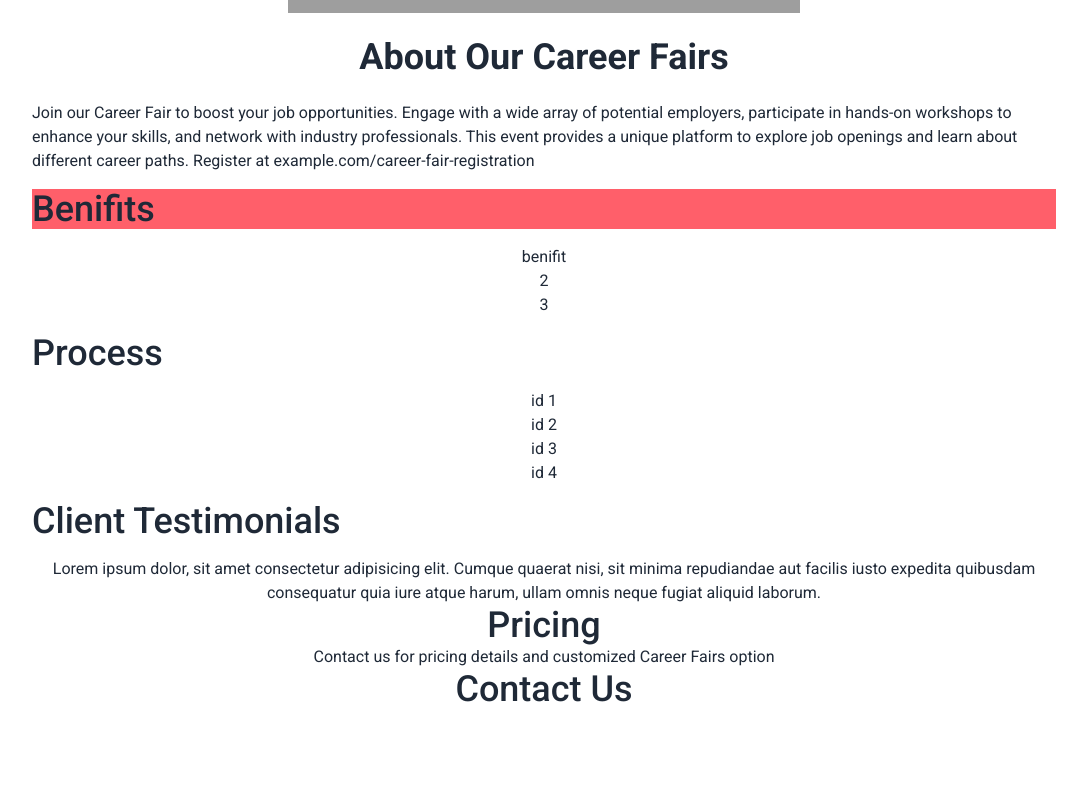
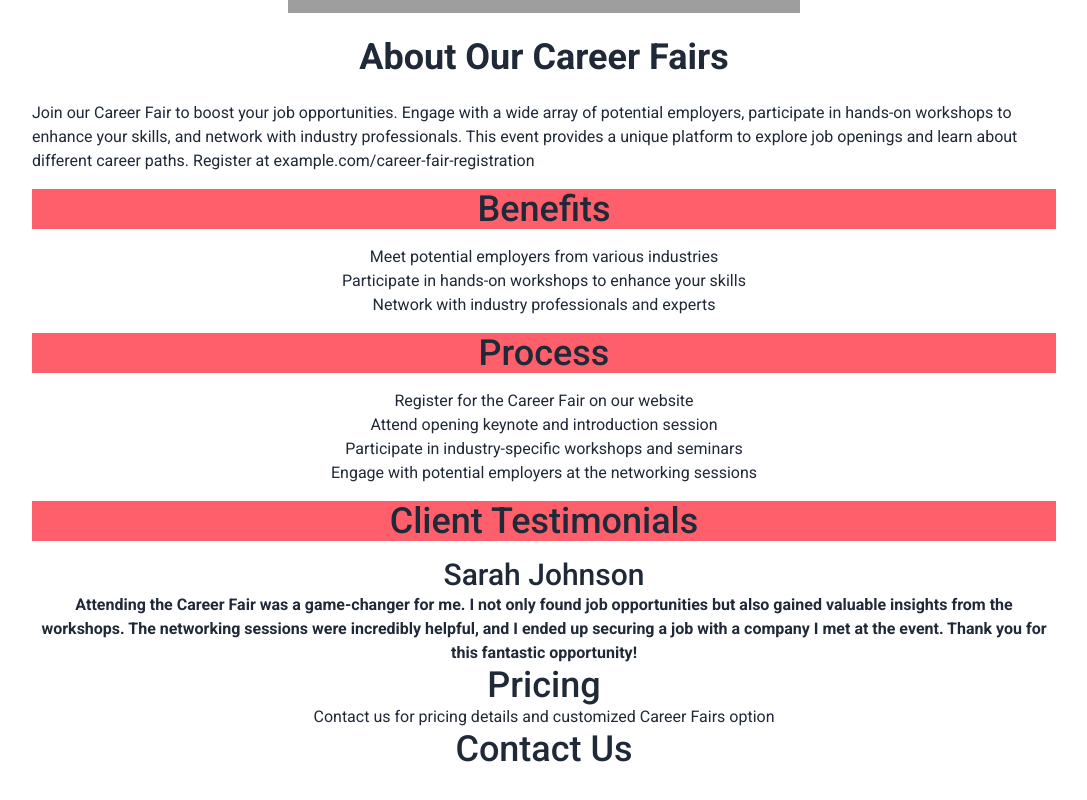
Before and after one commit to Jahid2121/wisdom-wave, a React (Vite) app: page /service/1 in a window 1280 px wide. Shown: the part 548-1348 px from the top of the page, without its empty margins (96-1183 px from the left). Before the commit the page ends 1289 px from the top, so only its background shows below. Built offline with nearby package versions, Linux system fonts and the light colour scheme; no server answers; grey boxes are pictures that could not be loaded.

Commit message:
Update data to dynamic in the serviceDetails page

```diff
--- a/src/pages/ServiceDetails/ServiceDetails.jsx
+++ b/src/pages/ServiceDetails/ServiceDetails.jsx
@@ -8,7 +8,10 @@ const ServiceDetails = () => {
     const services = useLoaderData()
     const service = services?.map(service => service)
     const event = service?.find(data => data.id === idInt )
-    const { name, image, price, DetailedDescription } = event
+    const { name, benefits,process, testimonials,image, price, DetailedDescription } = event
+    const User = testimonials?.map(testimonial => testimonial.user)
+    const Quote = testimonials?.map(testimonial => testimonial.comment)
+
     return (
         <div>
             <Navbar></Navbar>
@@ -17,24 +20,26 @@ const ServiceDetails = () => {
             <h3 className="text-4xl my-6 font-bold">About Our {name}</h3>
             <p className="text-left">{DetailedDescription}</p>
 
-            <h3 className="text-4xl bg-custom-Pink my-4 font-medium text-left">Benifits</h3>
+            <h3 className="text-4xl bg-custom-Pink my-4 font-medium text-center">Benefits</h3>
             <ul>
-                <li>benifit</li>
-                <li>2</li>
-                <li>3</li>
+                {
+                    benefits?.map((benefit,idx) => <li key={idx}>{benefit}</li>)
+
+                }
+
             </ul>
 
-            <h3 className="text-4xl my-4 font-medium text-left">Process</h3>
+            <h3 className="text-4xl my-4 font-medium bg-custom-Pink text-center">Process</h3>
             <ol>
-                <li>id 1</li>
-                <li>id 2</li>
-                <li>id 3</li>
-                <li>id 4</li>
+                {
+                    process?.map((singleProcess, idx) => <li key={idx}>{singleProcess}</li>)
+                }
             </ol>
 
-            <h2 className="text-4xl my-4 font-medium text-left">Client Testimonials</h2>
-            <blockquote>
-                Lorem ipsum dolor, sit amet consectetur adipisicing elit. Cumque quaerat nisi, sit minima repudiandae aut facilis iusto expedita quibusdam consequatur quia iure atque harum, ullam omnis neque fugiat aliquid laborum.
+            <h2 className="text-4xl my-4 font-medium text-center bg-custom-Pink">Client Testimonials</h2>
+            <h3 className="text-3xl font-medium">{User}</h3>
+            <blockquote className="font-bold">
+               {Quote}
             </blockquote>
 
             <h className="text-4xl my-4 font-medium text-left">Pricing</h>
```
